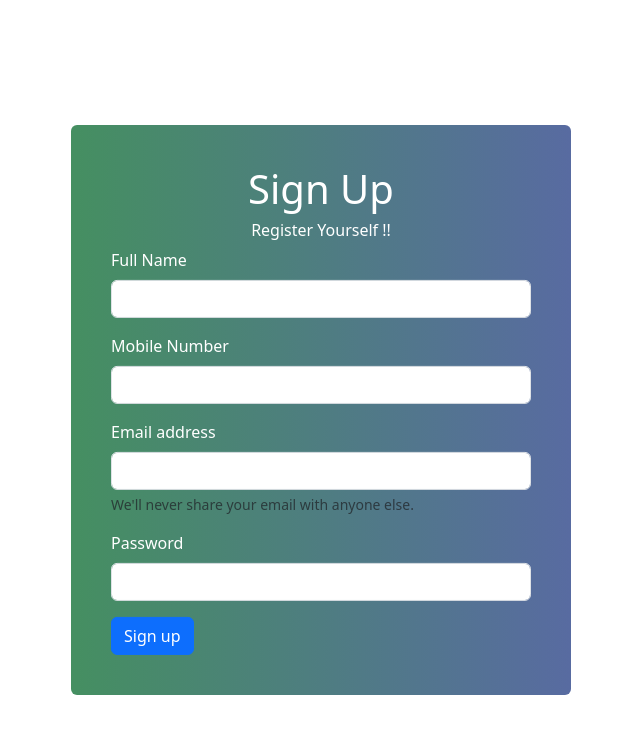
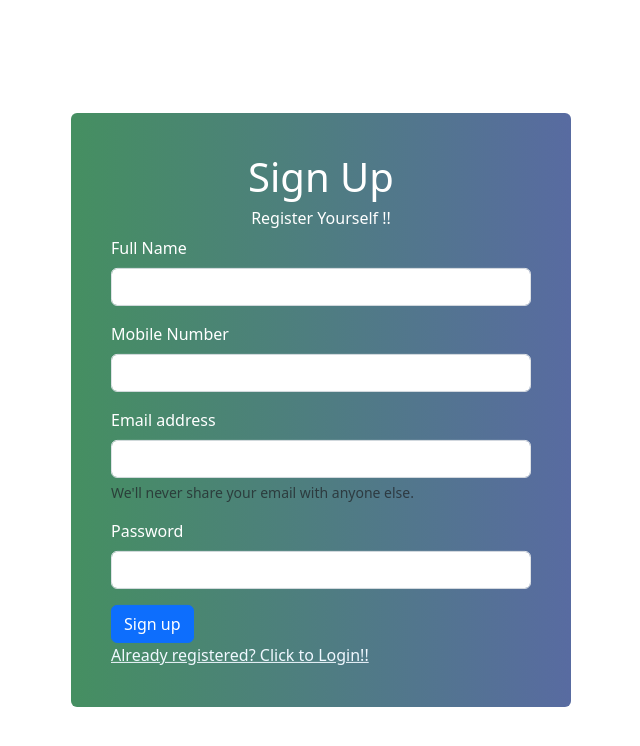
Before and after one commit to KalanaGunaweera/Angular_CRUD_JSON_Server, an Angular app: page /signup in a window 1280 px wide. Shown: the top 746 px of the page, without its empty margins (319-959 px from the left). Built offline with nearby package versions, Linux system fonts and the light colour scheme.

Commit message:
Link signup page with login page

```diff
--- a/src/app/signup/signup.component.html
+++ b/src/app/signup/signup.component.html
@@ -28,6 +28,7 @@
                             </div>
                             <button type="submit" class="btn btn-primary">Sign up</button>
                           </form>
+                          <a routerLink="/login" style="color: aliceblue;">Already registered? Click to Login!!</a>
                       </form>
                 </form>
             </div>
```
